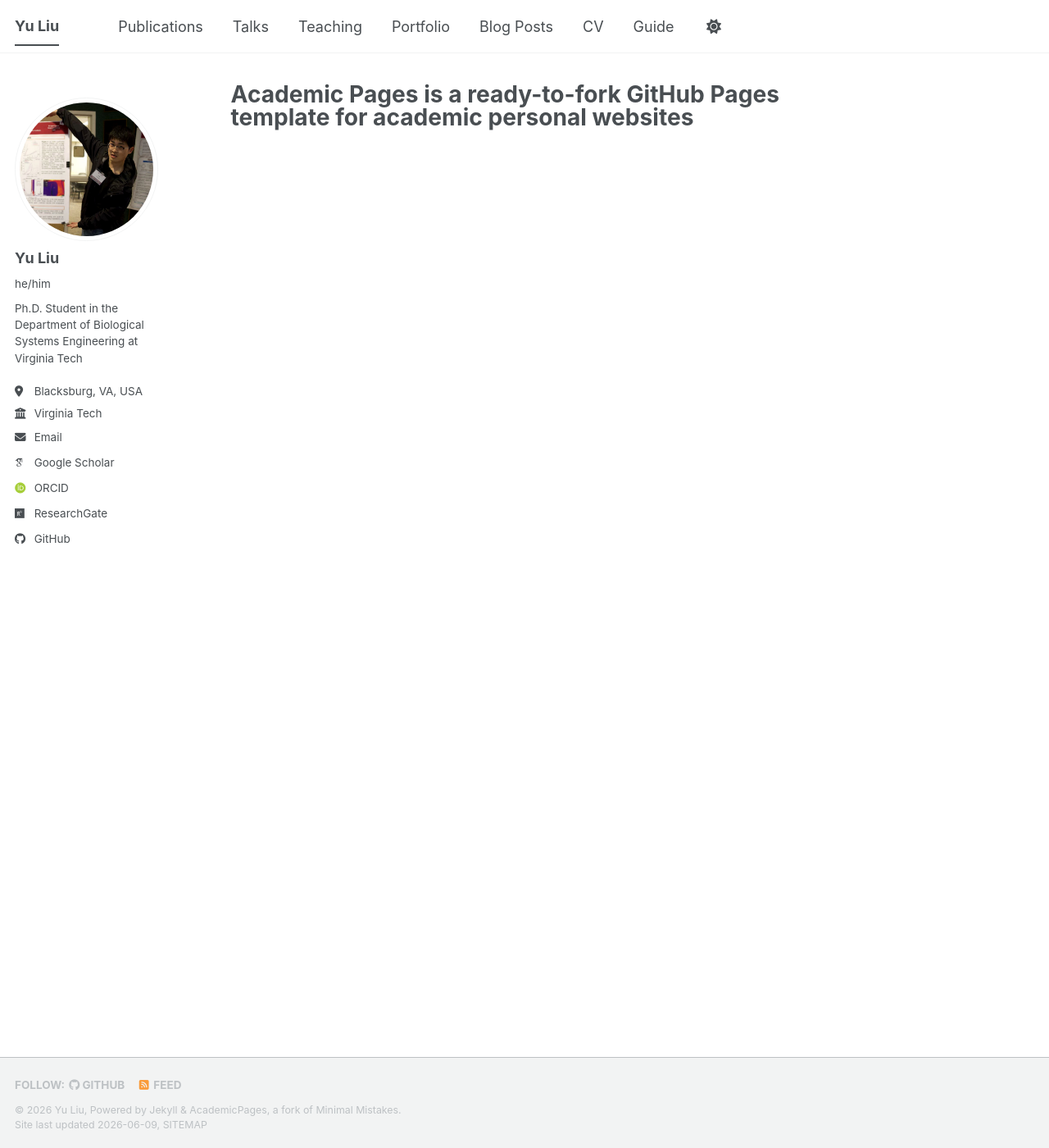
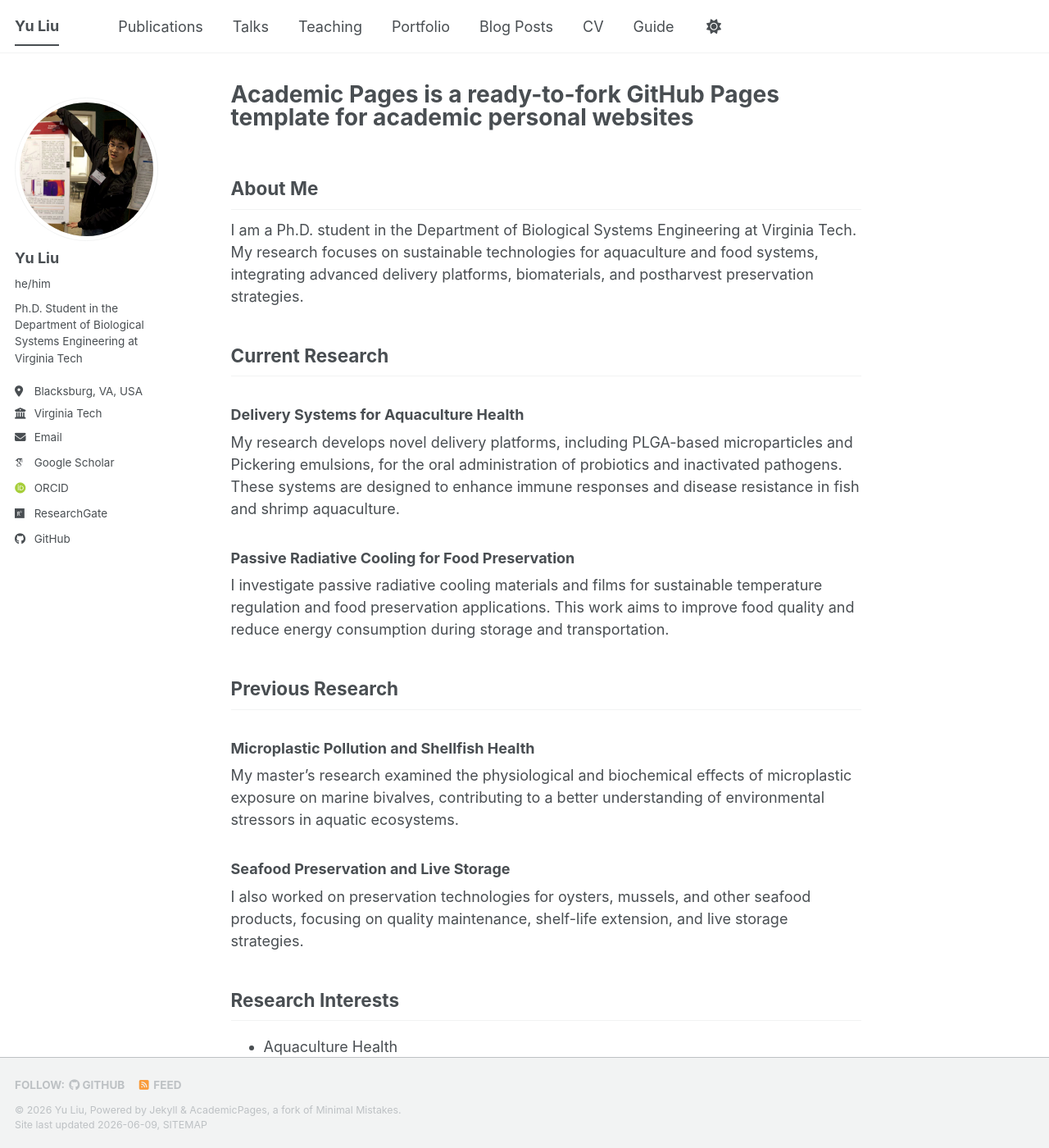
Before and after one commit to yuliu0322/yuliu0322.github.io, a Jekyll site: the page built from _pages/about.md, in a window 1280 px wide and 1400 px high. Shown: the whole window at 82% size. Built offline with Jekyll 4.4.1, drawn with Linux system fonts in a browser that asks for light colours; some web fonts are replaced; a script bundle is joined from its source files by our own code; library files that are not in the unit come from our copies; some of the changed text lies outside the part shown.

Commit message:
Update about.md

```diff
--- a/_pages/about.md
+++ b/_pages/about.md
@@ -6,3 +6,38 @@ redirect_from:
   - /about/
   - /about.html
 ---
+## About Me
+
+I am a Ph.D. student in the Department of Biological Systems Engineering at Virginia Tech. My research focuses on sustainable technologies for aquaculture and food systems, integrating advanced delivery platforms, biomaterials, and postharvest preservation strategies.
+
+## Current Research
+
+### Delivery Systems for Aquaculture Health
+
+My research develops novel delivery platforms, including PLGA-based microparticles and Pickering emulsions, for the oral administration of probiotics and inactivated pathogens. These systems are designed to enhance immune responses and disease resistance in fish and shrimp aquaculture.
+
+### Passive Radiative Cooling for Food Preservation
+
+I investigate passive radiative cooling materials and films for sustainable temperature regulation and food preservation applications. This work aims to improve food quality and reduce energy consumption during storage and transportation.
+
+## Previous Research
+
+### Microplastic Pollution and Shellfish Health
+
+My master's research examined the physiological and biochemical effects of microplastic exposure on marine bivalves, contributing to a better understanding of environmental stressors in aquatic ecosystems.
+
+### Seafood Preservation and Live Storage
+
+I also worked on preservation technologies for oysters, mussels, and other seafood products, focusing on quality maintenance, shelf-life extension, and live storage strategies.
+
+## Research Interests
+
+- Aquaculture Health
+- Drug Delivery Systems
+- PLGA Microparticles
+- Pickering Emulsions
+- Oral Vaccines
+- Passive Radiative Cooling
+- Food Preservation
+- Seafood Quality and Safety
+- Marine Environmental Pollution
```
